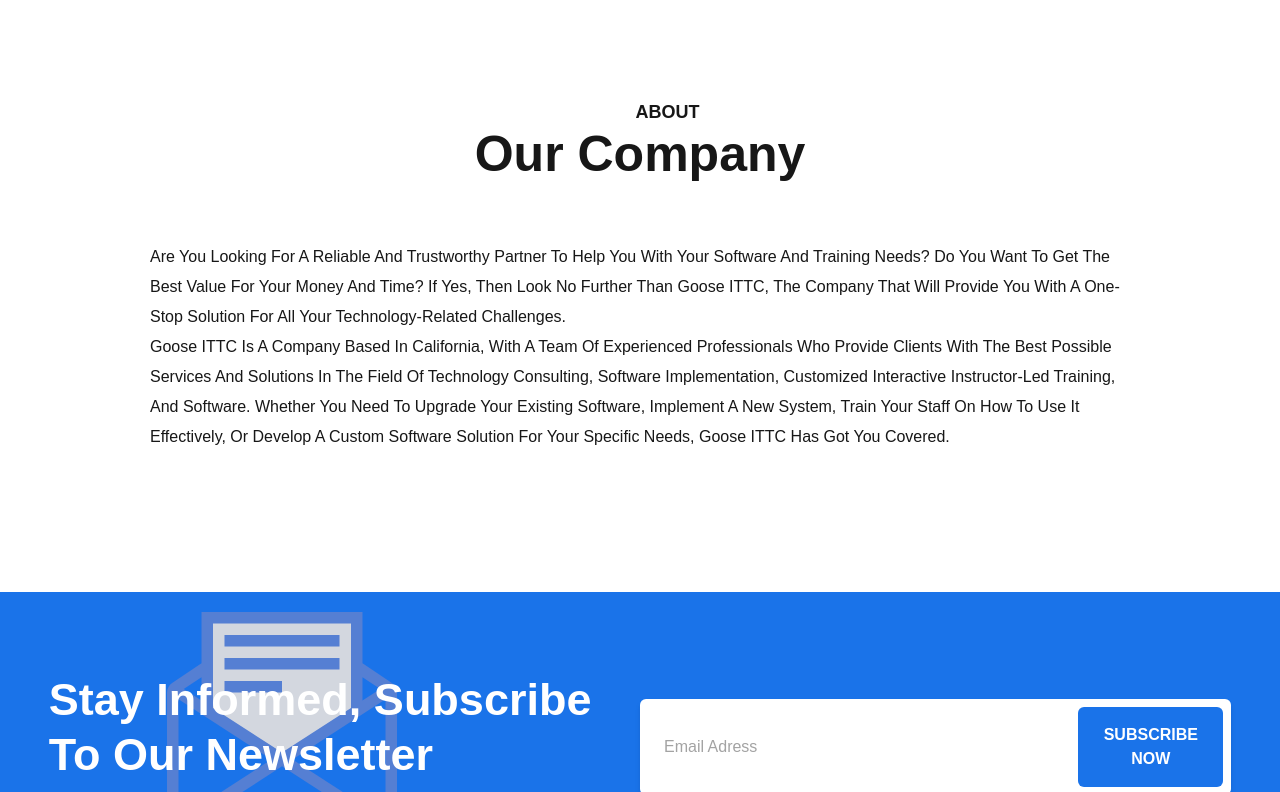
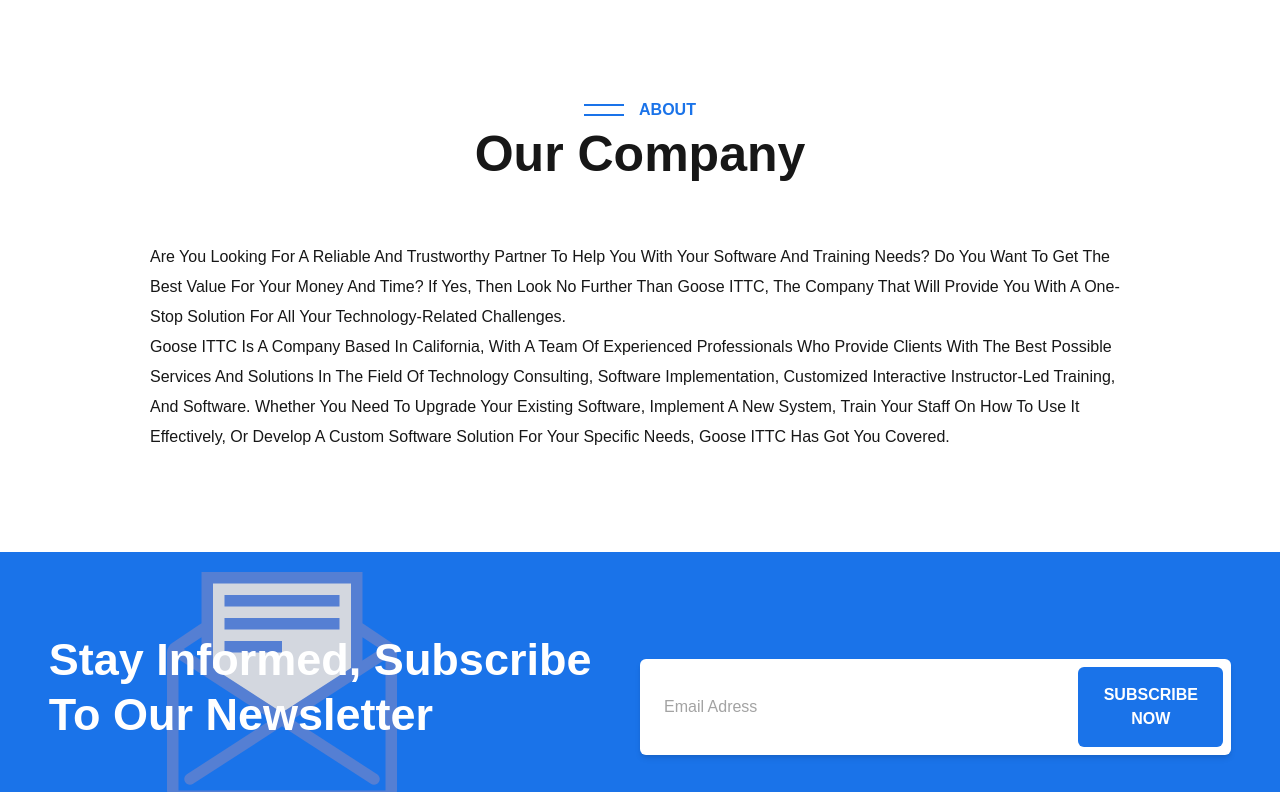
Before and after one commit to alayianwebforeveryone/goose, a Next.js app: page /About in a window 1280 px wide. Shown: the part 636-1428 px from the top of the page. Built offline with nearby package versions, Linux system fonts and the light colour scheme.

Commit message:
About Page

```diff
--- a/src/components/About/Card.jsx
+++ /dev/null
@@ -1,12 +0,0 @@
-import React from "react";
-
-const Card = () => {
-  return (
-    <div>
-      <h1 className="text-4xl  font-bold text-center text-[white]">Card</h1>
-
-    </div>
-  );
-};
-
-export default Card;
--- a/src/components/About/index.jsx
+++ b/src/components/About/index.jsx
@@ -1,3 +1,4 @@
+import Link from "next/link";
 import React from "react";
 import Card from "./Card";
 
@@ -12,7 +13,7 @@
             <h1 className="md:text-[52px] md:leading-[3.5rem] sm:text-[28px] text-xl text-start leading-[1.4] lg:font-bold font-semibold text-text-black mb-[40px]">
               Your One-Stop Solution For Consulting And Training Needs
             </h1>
-            <a href="https://gooseittc.com/contact">
+            <Link href="/Contact">
               <button
                 className="btn-sub btn-one z-[3] inline-flex items-center bg-blue text-base font-semibold text-center px-5 md:px-10 justify-center
                                           overflow-hidden relative text-[#FFFFFF] uppercase py-3 md:py-5 rounded-full"
@@ -33,7 +34,7 @@
                   <path d="m13 6-1.41 1.41L16.17 12l-4.58 4.59L13 18l6-6z" />
                 </svg>
               </button>
-            </a>
+            </Link>
           </div>
         </div>
       </div>
@@ -46,12 +47,13 @@
 
 
 
-            <span className="relative uppercase font-bold pl-[55px] text-lg inline-block mb-[10px] text-blue-500 text-center
-                    before:content-[''] before:absolute before:w-[44px] before:h-[1px] before:bg-blue-500 before:top-[4px] before:left-0
-                    after:content-[''] after:absolute after:w-[44px] after:h-[3px] after:bg-blue-500 after:bottom-[10px] after:left-0
-                    hover:text-green transition-colors duration-300">
-       ABOUT
-   </span>
+            <span
+                className="relative uppercase font-bold pl-[55px] inline-block mb-[14px] text-blue text-center
+                  before:absolute before:w-[40px] before:h-[2px] before:bg-blue before:top-[6px] before:left-0
+                  after:absolute after:w-[40px] after:h-[2px] after:bg-blue after:bottom-[6px] after:left-0 text-base"
+              >
+                ABOUT
+              </span>
 
               <h2 className="md:text-[50px] font-bold text-3xl text-text-black">
                 Our Company
@@ -81,7 +83,6 @@
       </div>
 
 
-      <Card />
     </div>
   );
 };
```
